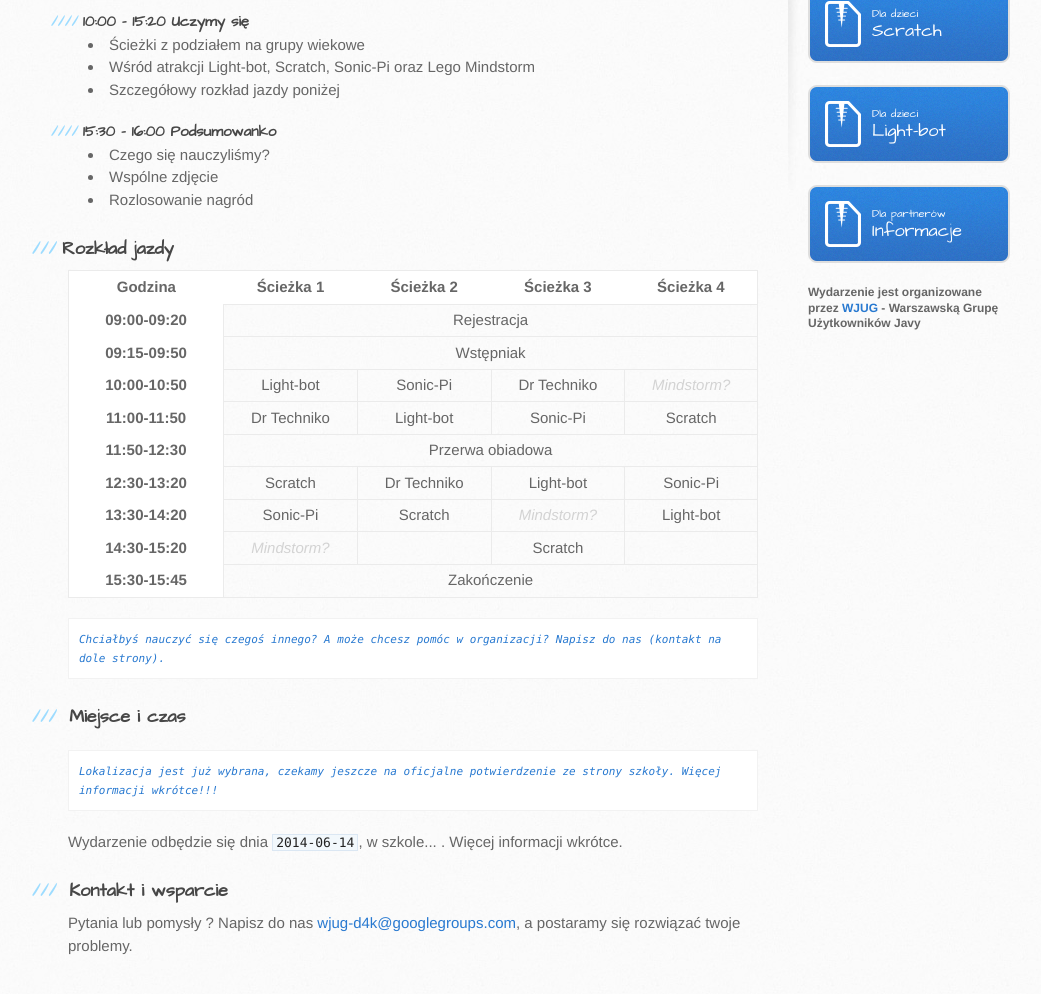
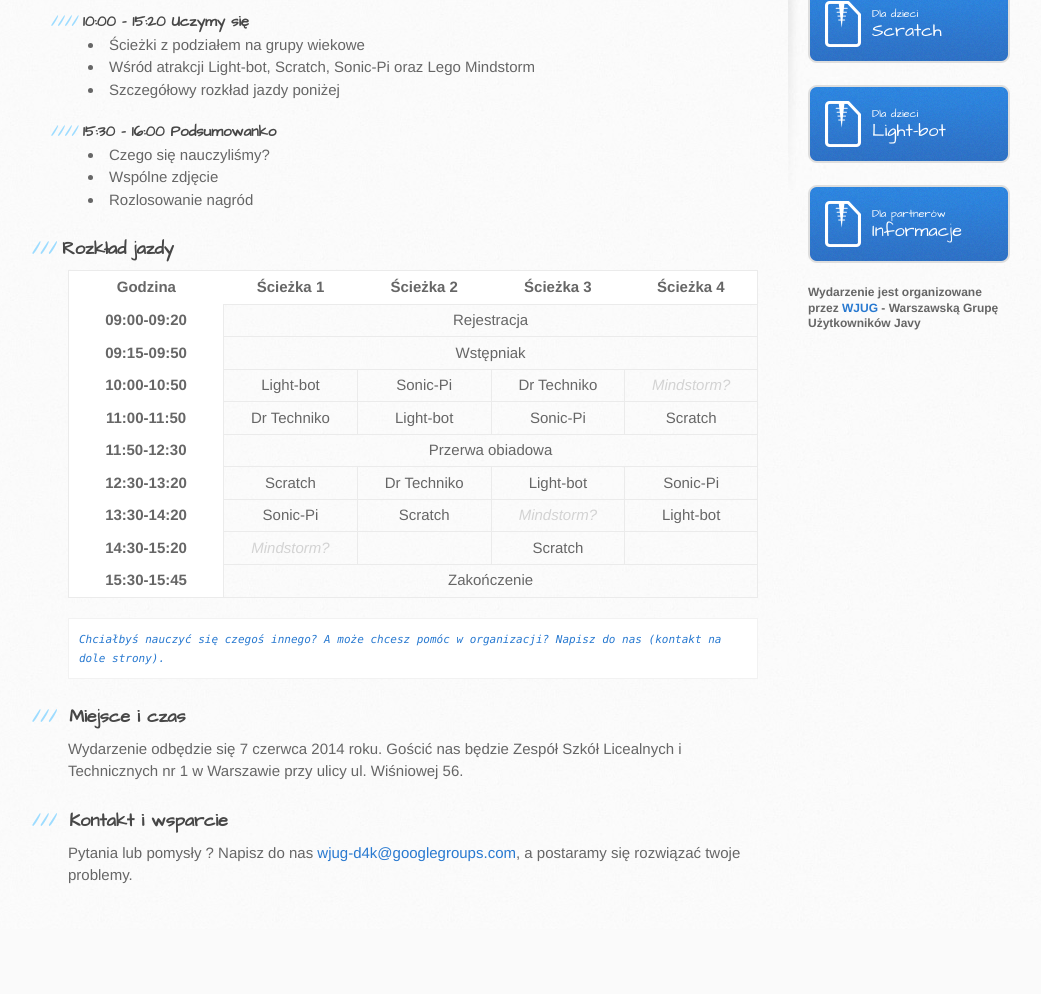
Before and after one commit to warszawajug/devoxx4kids, a plain HTML site: page index.html in a window 1280 px wide. Shown: the part 742-1736 px from the top of the page, without its empty margins (102-1143 px from the left). After the commit the page ends 1671 px from the top, so only its background shows below. Drawn offline with Linux system fonts and the light colour scheme.

Commit message:
Data i szkoła

```diff
--- a/index.html
+++ b/index.html
@@ -129,15 +129,7 @@ Napisz do nas (kontakt na dole strony).
 <h3>
 <a name="place-and-time" class="anchor" href="#place-and-time"><span class="octicon octicon-link"></span></a>Miejsce i czas</h3>
 
-<p>
-<pre>
-<info>
-Lokalizacja jest już wybrana, czekamy jeszcze na oficjalne potwierdzenie ze strony szkoły.
-Więcej informacji wkrótce!!!
-</info>
-</pre>
-</p>
-<p>Wydarzenie odbędzie się dnia <code>2014-06-14</code>, w szkole... . Więcej informacji wkrótce.</p>
+<p>Wydarzenie odbędzie się 7 czerwca 2014 roku. Gościć nas będzie Zespół Szkół Licealnych i Technicznych nr 1 w Warszawie przy ulicy ul. Wiśniowej 56.</p>
 
 <h3>
 <a name="support-or-contact" class="anchor" href="#support-or-contact"><span class="octicon octicon-link"></span></a>Kontakt i wsparcie</h3>
```
